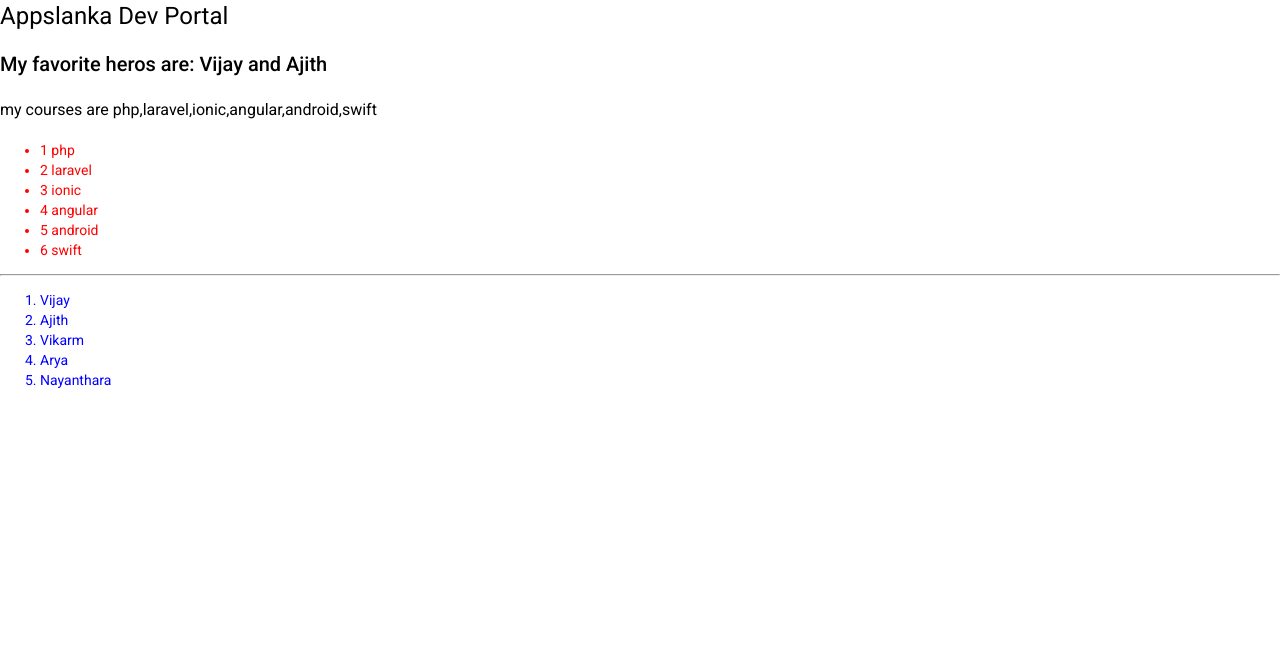
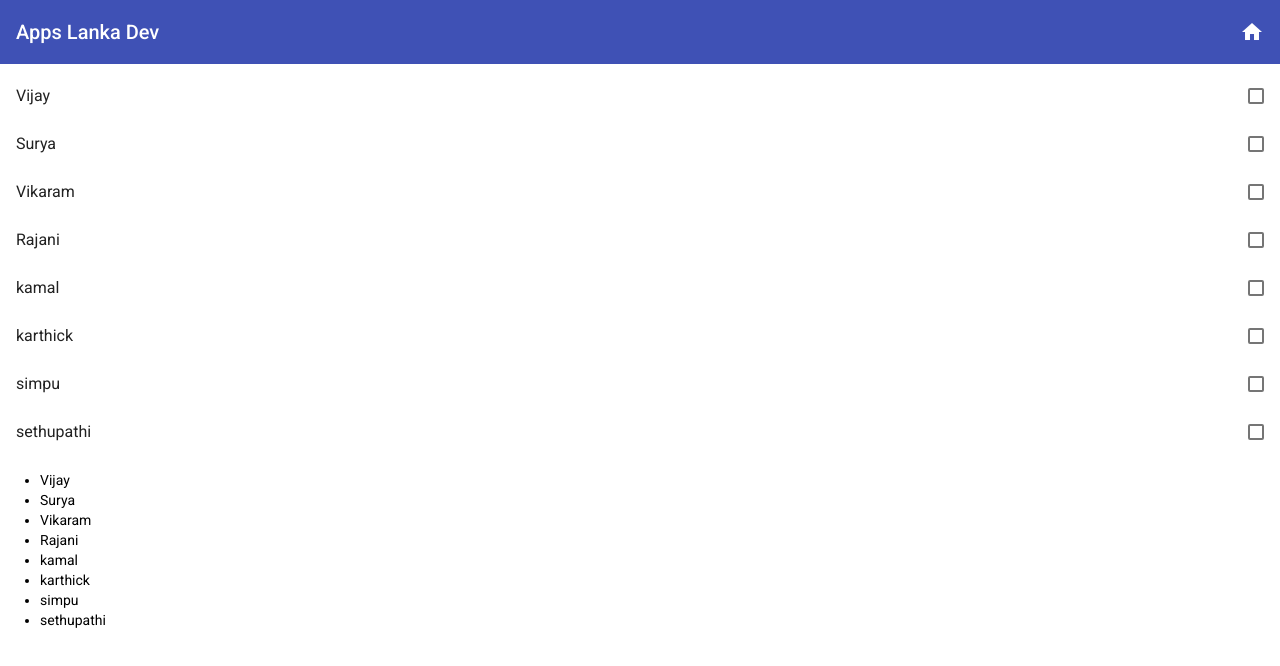
Before and after one commit to appslankadev/Angular, an Angular app: page / in a window 1280 px wide. Shown: the top 666 px of the page. Built offline with nearby package versions, Linux system fonts and the light colour scheme.

Commit message:
ngFor advance

```diff
--- a/src/app/app.component.css
+++ b/src/app/app.component.css
@@ -1,4 +1,16 @@
-h1
-{
-  color : red;
+.example-icon {
+  padding: 0 14px;
 }
+
+.example-spacer {
+  flex: 1 1 auto;
+}
+
+.example-card {
+  max-width: 400px;
+}
+
+.example-header-image {
+  background-image: url('https://material.angular.io/assets/img/examples/shiba1.jpg');
+  background-size: cover;
+}
--- a/src/app/app.component.html
+++ b/src/app/app.component.html
@@ -1,2 +1,23 @@
-<h1>This is our first angular application</h1>
-<h5>This will be another tiltle {{ title}}</h5>
+<mat-toolbar color="primary">
+  <mat-toolbar-row>
+    <span>Apps Lanka Dev</span>
+    <span class="example-spacer"></span>
+    <mat-icon aria-hidden="false" aria-label="Example home icon">home</mat-icon>
+  </mat-toolbar-row>
+</mat-toolbar>
+
+<mat-selection-list #shoes>
+  <mat-list-option *ngFor="let hero of heroes">
+    {{ hero }}
+  </mat-list-option>
+</mat-selection-list>
+
+<ul>
+  <li *ngFor="let h of heroes"> {{ h }}</li>
+</ul>
+
+<!--
+<p *ngIf="heroes.length == 7">There are some heros!</p>
+
+<p *ngIf="user == 'admin'">Can click this link</p>
+<p *ngIf="user == 'staff'">Hi dear staff, click this</p> -->
--- a/src/app/app.component.ts
+++ b/src/app/app.component.ts
@@ -2,30 +2,11 @@ import { Component } from '@angular/core';
 
 @Component({
   selector: 'app-root',
-  // templateUrl: './app.component.html',
-  // styleUrls: ['./app.component.css']
-  template: `
-    <h1>{{title}}</h1>
-    <h2>My favorite heros are: {{myHero}} </h2>
-    <h3> my courses are {{ courses}} </h3>
-    <ul>
-    <li style="color:red;padding:20" *ngFor="let course of courses; let i = index">
-     {{ i + 1 }} {{ course }}
-    </li>
-    </ul>
-    <hr/>
-    <ol>
-    <li style="color:blue;" *ngFor="let heroName of heros">
-      {{ heroName }}
-   </li>
-   </ol>
-    `
+  templateUrl: './app.component.html',
+  styleUrls: ['./app.component.css']
 })
 export class AppComponent {
   title = 'Appslanka Dev Portal';
-  myHero = "Vijay and Ajith";
-  heros = [ "Vijay", "Ajith", "Vikarm", "Arya", "Nayanthara"];
-  courses = ["php", "laravel", "ionic", "angular", "android","swift"]; // array
-  lists = [1, "2", 3]; // number, string, bool
-
+  user = "staff";
+  heroes : string[] = ['Vijay', 'Surya', 'Vikaram', 'Rajani', 'kamal', 'karthick', 'simpu', 'sethupathi'];
 }
```
Also changed, not shown: src/app/app.module.ts (+13 -1 lines).
